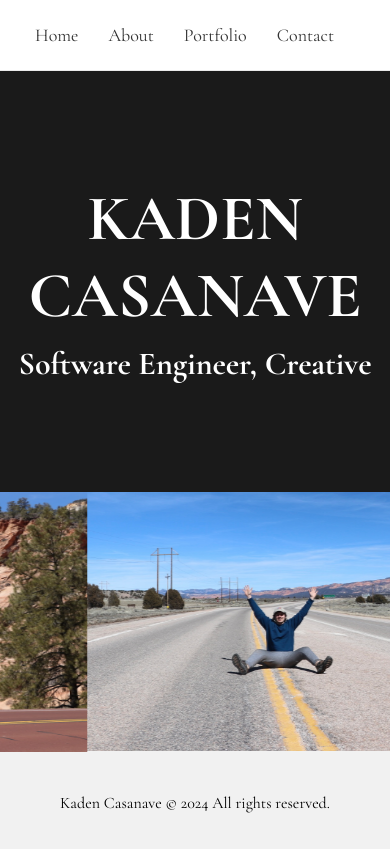
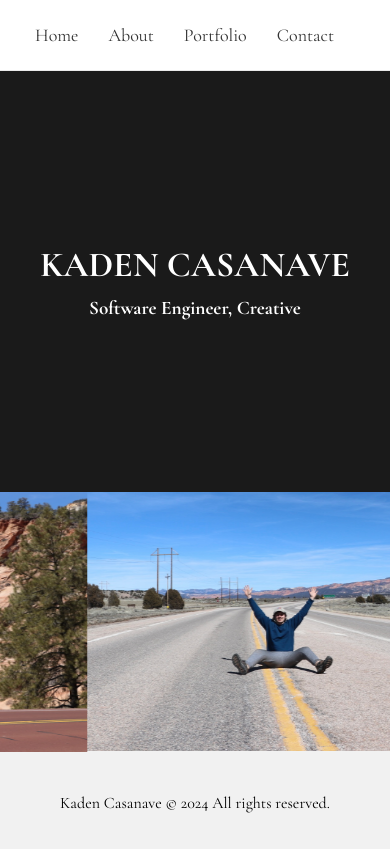
Before and after one commit to kadencas/site, a React (Create React App) app: page / in a window 390 px wide. Built offline with nearby package versions, Linux system fonts and the light colour scheme.

Commit message:
home page font size updates

```diff
--- a/src/components/home/Home.css
+++ b/src/components/home/Home.css
@@ -20,13 +20,14 @@ body {
 }
 
 .main-title {
-  font-size: 4em;
+  font-size: clamp(2.2rem, 5vw, 4rem);
   margin: 0;
 }
 
 .subtitle {
-  font-size: 2em;
+  font-size: clamp(1.2rem, 3vw, 2rem);
   margin: 10px 0 0 0;
+  animation: fadeIn 2s ease-in-out;
 }
 
 .slide-container {
@@ -93,3 +94,12 @@ html, body {
   padding: 0;
   height: 100%;
 }
+
+@keyframes fadeIn {
+  0% {
+    opacity: 0;
+  }
+  100% {
+    opacity: 1;
+  }
+}
```
